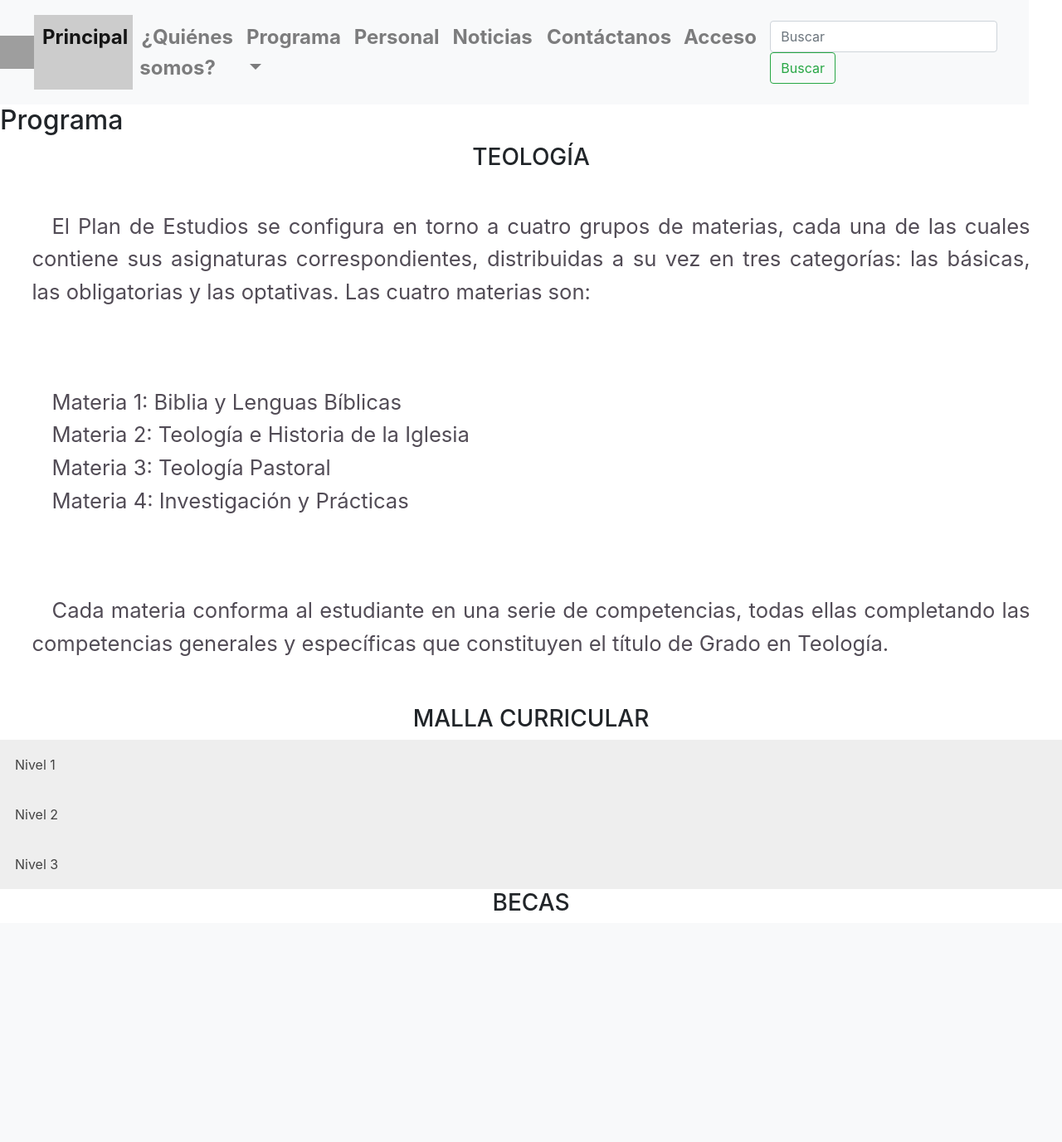
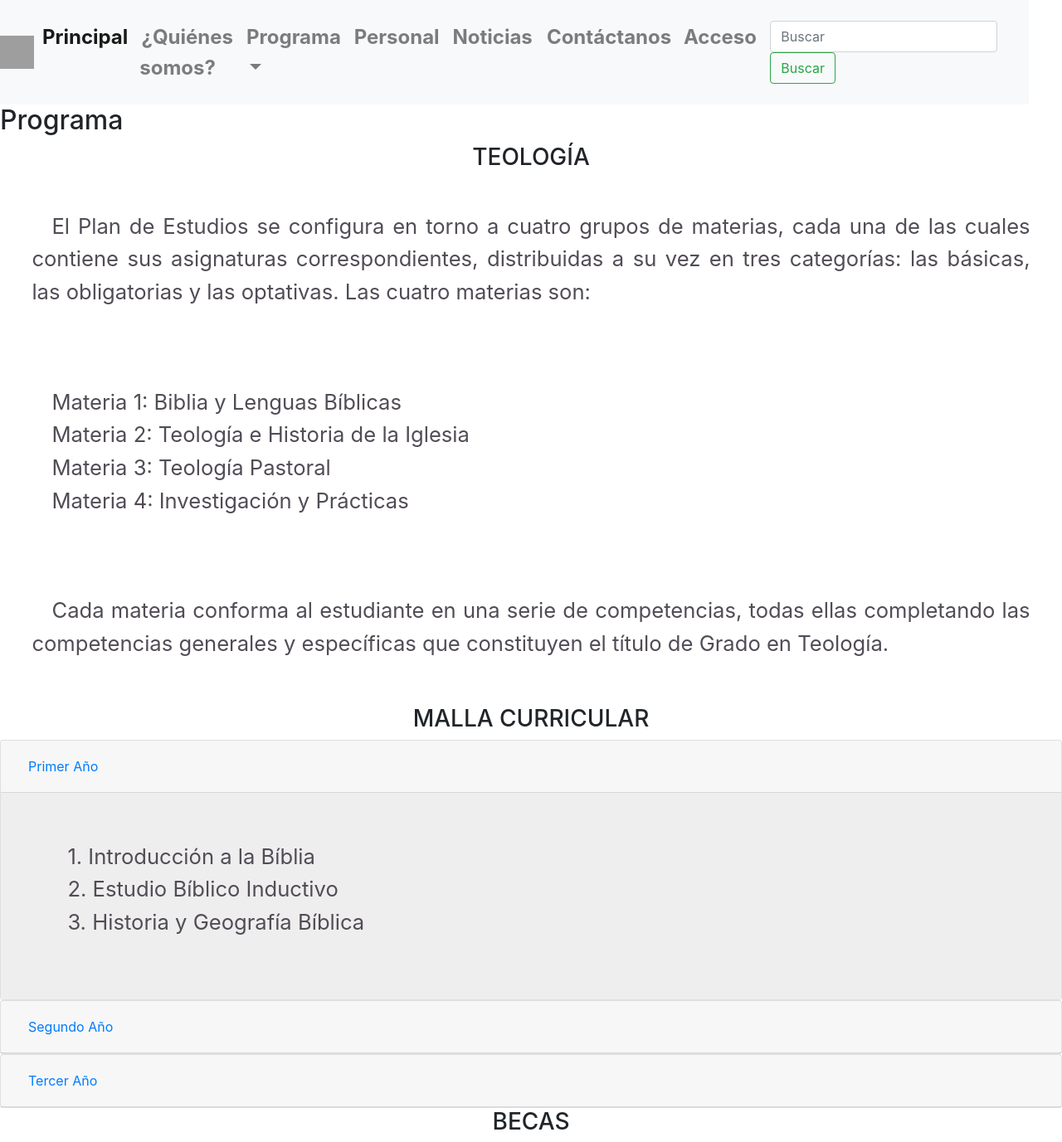
Before and after one commit to rxsh96/DAW_Project, a PHP site: page /quienessomos.html in a window 1280 px wide. Shown: the whole page at 83% size. Before the commit the page ends 1113 px from the top, so only its background shows below. Run offline with PHP 8.4, Linux system fonts and the light colour scheme; grey boxes are pictures that could not be loaded.

Commit message:
Panel Acordeon Implementado

```diff
--- a/css/styles.css
+++ b/css/styles.css
@@ -166,7 +166,7 @@ footer{
 }
 
 /* Style the buttons that are used to open and close the accordion panel */
-.accordion {
+.card-body {
     background-color: #eee;
     color: #444;
     cursor: pointer;
@@ -177,16 +177,3 @@ footer{
     outline: none;
     transition: 0.4s;
 }
-
-/* Add a background color to the button if it is clicked on (add the .active class with JS), and when you move the mouse over it (hover) */
-.active, .accordion:hover {
-    background-color: #ccc;
-}
-
-/* Style the accordion panel. Note: hidden by default */
-.panel {
-    padding: 0 18px;
-    background-color: white;
-    display: none;
-    overflow: hidden;
-}
--- a/quienessomos.html
+++ b/quienessomos.html
@@ -97,20 +97,63 @@
 		<p>Cada materia conforma al estudiante en una serie de competencias, todas ellas completando las competencias generales y específicas que constituyen el título de Grado en Teología.</p>
 
  		<h3>Malla Curricular</h3>
- 		<button class="accordion">Nivel 1</button>
-		<div class="panel">
-		  <p>Nivel 1</p>
-		</div>
+ 		<div id="accordion">
+  <div class="card">
+    <div class="card-header" id="headingOne">
+      <h5 class="mb-0">
+        <button class="btn btn-link" data-toggle="collapse" data-target="#collapseOne" aria-expanded="true" aria-controls="collapseOne">
+          Primer Año
+        </button>
+      </h5>
+    </div>
 
-		<button class="accordion">Nivel 2</button>
-		<div class="panel">
-		  <p>Nivel 2</p>
-		</div>
-
-		<button class="accordion">Nivel 3</button>
-		<div class="panel">
-		  <p>Nivel 3</p>
-		</div>
+    <div id="collapseOne" class="collapse show" aria-labelledby="headingOne" data-parent="#accordion">
+      <div class="card-body">
+		<ul>
+			<li>1. Introducción a la Bíblia</li>
+			<li>2. Estudio Bíblico Inductivo</li>
+			<li>3. Historia y Geografía Bíblica</li>
+		</ul>
+	  </div>
+    </div>
+  </div>
+  <div class="card">
+    <div class="card-header" id="headingTwo">
+      <h5 class="mb-0">
+        <button class="btn btn-link collapsed" data-toggle="collapse" data-target="#collapseTwo" aria-expanded="false" aria-controls="collapseTwo">
+          Segundo Año
+        </button>
+      </h5>
+    </div>
+    <div id="collapseTwo" class="collapse" aria-labelledby="headingTwo" data-parent="#accordion">
+      <div class="card-body">
+		<ul>
+			<li>1. Idiomas Bíblicos: Hebreo</li>
+			<li>2. Hermenéutica Bíblica 2</li>
+			<li>3. Pedagogía</li>
+		</ul>
+	  </div>
+    </div>
+  </div>
+  <div class="card">
+    <div class="card-header" id="headingThree">
+      <h5 class="mb-0">
+        <button class="btn btn-link collapsed" data-toggle="collapse" data-target="#collapseThree" aria-expanded="false" aria-controls="collapseThree">
+          Tercer Año
+        </button>
+      </h5>
+    </div>
+    <div id="collapseThree" class="collapse" aria-labelledby="headingThree" data-parent="#accordion">
+      <div class="card-body">
+		<ul>
+			<li>1. Historia de la Iglesia 1</li>
+			<li>2. Consejería Bíblica</li>
+			<li>3. Iglesia y Misión Integral</li>
+		</ul>
+	  </div>
+    </div>
+  </div>
+</div>
 
  		<h3>Becas</h3>
 	</section>
```
